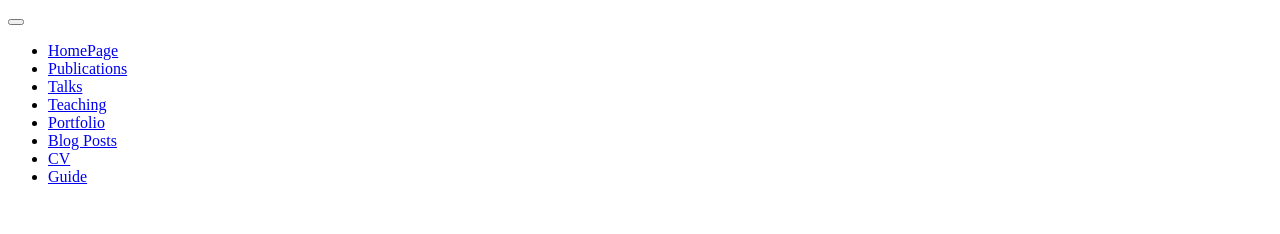
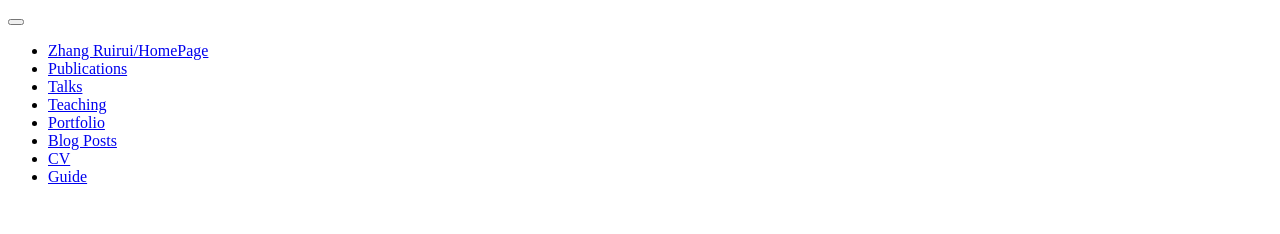
Before and after one commit to zhangruisdsl/zhangruisdsl.github.io, a Jekyll site: the page built from _pages/about.md, in a window 1280 px wide. Shown: the top 234 px of the page. Built offline with Jekyll 4.4.1, drawn with Linux system fonts in a browser that asks for light colours; a script bundle is joined from its source files by our own code; library files that are not in the unit come from our copies.

```diff
--- a/_config.yml
+++ b/_config.yml
@@ -8,7 +8,7 @@
 
 # Basic Site Settings
 locale                   : "en-US"
-title                    : "HomePage"
+title                    : "Zhang Ruirui/HomePage"
 title_separator          : "-"
 name                     : &name "Zhang Ruirui"
 description              : &description "personal description"
```
